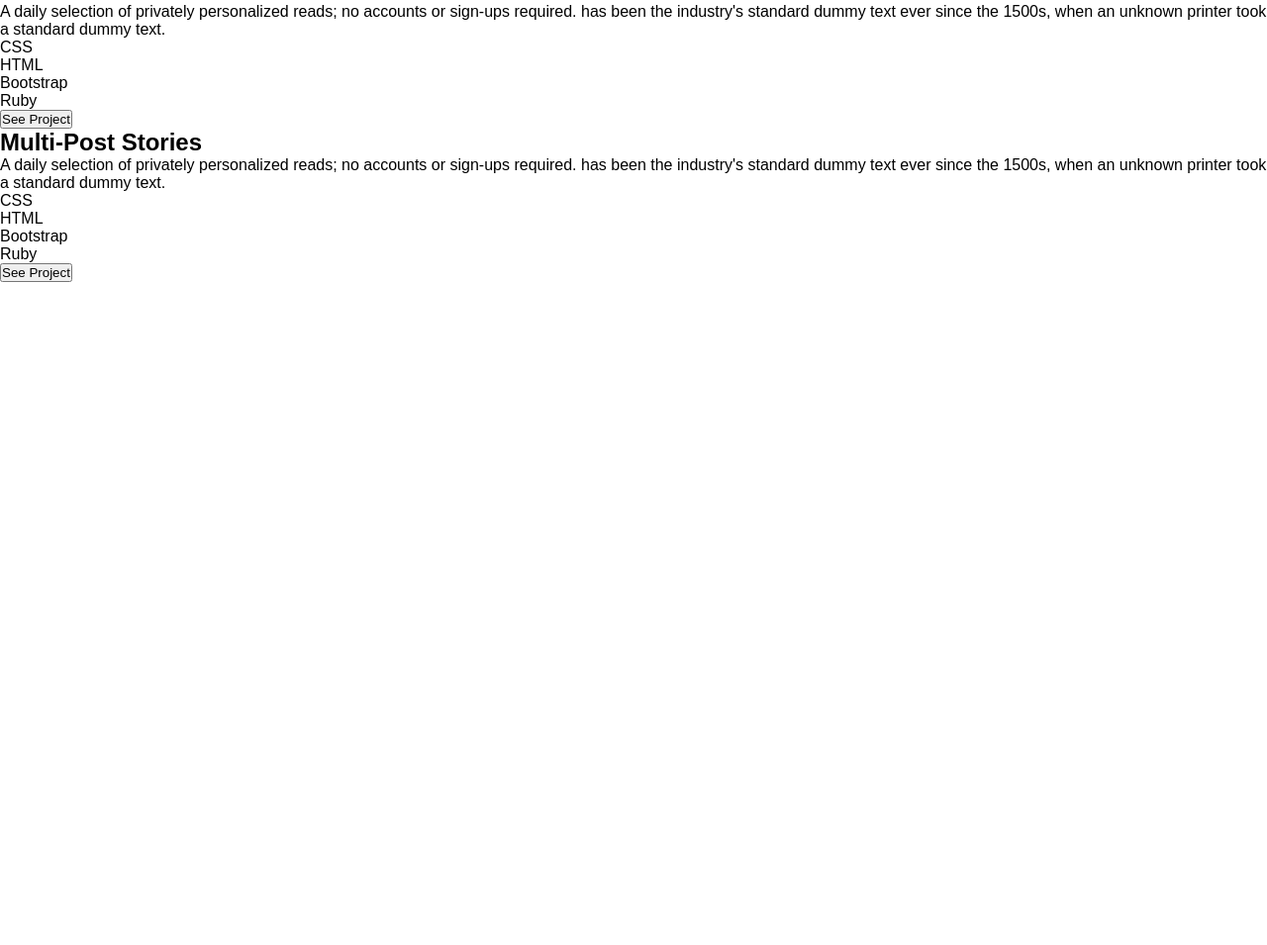
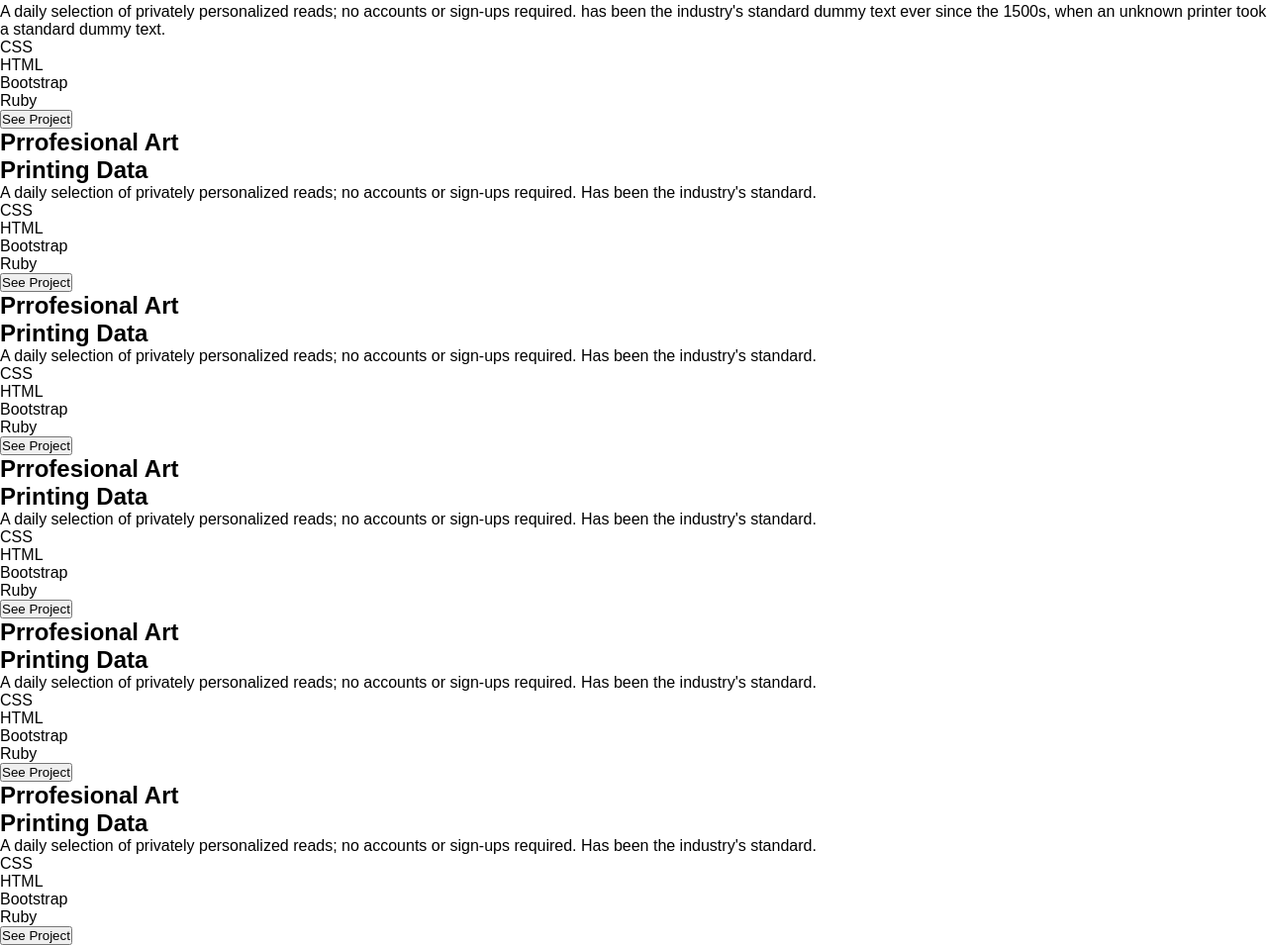
Before and after one commit to Edna-Codes/Portfolio-Project, a plain HTML site: page index.html in a window 1280 px wide. Shown: the part 1094-2049 px from the top of the page at 99% size. Before the commit the page ends 1379 px from the top, so only its background shows below. Drawn offline with Linux system fonts and the light colour scheme.

Commit message:
Add and style project cards

```diff
--- a/index.html
+++ b/index.html
@@ -52,7 +52,9 @@
 
     <section class="works-about-section">
       <div class="works-container">
-        <h1>My Recent Works</h1>
+        <div class="works-header">
+          <h1>My Recent Works</h1>
+        </div>
         <div class="cards">
           <div class="card-1">
             <img src="./images/top card.svg" alt="" />
@@ -63,8 +65,8 @@
               ever since the 1500s, when an unknown printer took a standard
               dummy text.
             </p>
-            <div>
-              <ul>
+            <div class="frameworks-1">
+              <ul class="works-list-1">
                 <li>CSS</li>
                 <li>HTML</li>
                 <li>Bootstrap</li>
@@ -74,15 +76,14 @@
             <button>See Project</button>
           </div>
           <div class="card-2">
-            <h2>Multi-Post Stories</h2>
+            <h2>  Prrofesional Art <br>
+            Printing Data
+            </h2>
             <p>
-              A daily selection of privately personalized reads; no accounts or
-              sign-ups required. has been the industry's standard dummy text
-              ever since the 1500s, when an unknown printer took a standard
-              dummy text.
+              A daily selection of privately personalized reads; no accounts or sign-ups required. Has been the industry's standard.
             </p>
-            <div>
-              <ul>
+            <div class="frameworks">
+              <ul class="works-list">
                 <li>CSS</li>
                 <li>HTML</li>
                 <li>Bootstrap</li>
@@ -91,6 +92,79 @@
           </div>
           <button>See Project</button>
         </div>
+
+        <div class="card-2">
+          <h2>  Prrofesional Art <br>
+          Printing Data
+          </h2>
+          <p>
+            A daily selection of privately personalized reads; no accounts or sign-ups required. Has been the industry's standard.
+          </p>
+          <div class="frameworks">
+            <ul class="works-list">
+              <li>CSS</li>
+              <li>HTML</li>
+              <li>Bootstrap</li>
+              <li>Ruby</li>
+            </ul>
+        </div>
+        <button>See Project</button>
+      </div>
+
+      <div class="card-2">
+        <h2>  Prrofesional Art <br>
+        Printing Data
+        </h2>
+        <p>
+          A daily selection of privately personalized reads; no accounts or sign-ups required. Has been the industry's standard.
+        </p>
+        <div class="frameworks">
+          <ul class="works-list">
+            <li>CSS</li>
+            <li>HTML</li>
+            <li>Bootstrap</li>
+            <li>Ruby</li>
+          </ul>
+      </div>
+      <button>See Project</button>
+    </div>
+
+    <div class="card-2">
+      <h2>  Prrofesional Art <br>
+      Printing Data
+      </h2>
+      <p>
+        A daily selection of privately personalized reads; no accounts or sign-ups required. Has been the industry's standard.
+      </p>
+      <div class="frameworks">
+        <ul class="works-list">
+          <li>CSS</li>
+          <li>HTML</li>
+          <li>Bootstrap</li>
+          <li>Ruby</li>
+        </ul>
+    </div>
+    <button>See Project</button>
+  </div>
+
+  <div class="card-2">
+    <h2>  Prrofesional Art <br>
+    Printing Data
+    </h2>
+    <p>
+      A daily selection of privately personalized reads; no accounts or sign-ups required. Has been the industry's standard.
+    </p>
+    <div class="frameworks">
+      <ul class="works-list">
+        <li>CSS</li>
+        <li>HTML</li>
+        <li>Bootstrap</li>
+        <li>Ruby</li>
+      </ul>
+  </div>
+  <button>See Project</button>
+</div>
+
       </div>
 
       <div class="about-container"></div>
```
